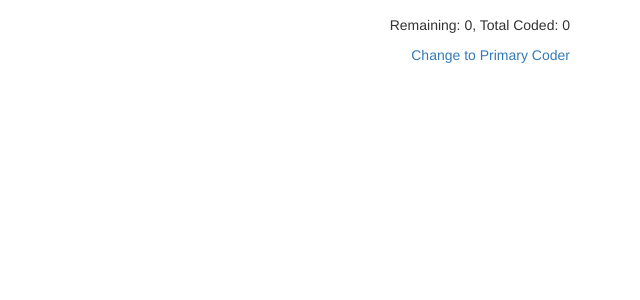
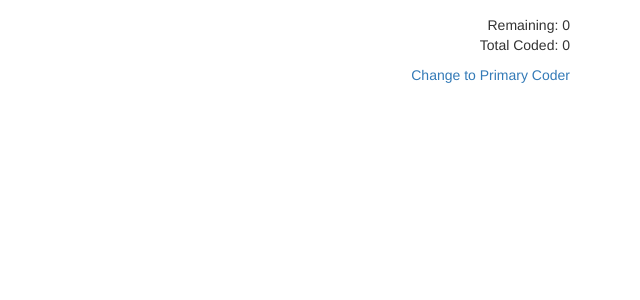
Before and after one commit to rosscg/crisis-data, a Django app: page /coding_interface/2 in a window 1280 px wide. Shown: the top 300 px of the page, without its empty margins (640-1280 px from the left). Run offline with Django 3.2, Linux system fonts and the light colour scheme; data that the repository does not hold is empty; parts of the project's set-up code (start-up, migrations or seed data) failed here and were passed over; some libraries are stand-ins or nearby versions.

Commit message:
Misc changes

```diff
--- a/codebook.txt
+++ b/codebook.txt
@@ -43,7 +43,7 @@ DataCode
 List of codes for classifying Tweets. ManyToManyField with Tweet model and the Coder intermediate model. Uses a custom id value that is manually set as the PK doesn't reset when rows are deleted, and therefore causes issues with the button interface. Current support for up to 10 codes, any more will work but won't be assigned hotkeys in the coding interface.
 
 Coder
-Intermediate model between DataCode and Tweet which identifies which coder assigned the code, for validation purposes.
+Intermediate model between DataCode and Tweet which identifies which coder assigned the code. Multiple coders can be used for validation purposes.
 
 Hashtag
 Hashtags from collected Tweets (represented as the FK).
--- a/streamcollect/templates/streamcollect/coding_interface.html
+++ b/streamcollect/templates/streamcollect/coding_interface.html
@@ -14,7 +14,7 @@
 
       {% if coder != '0' %}
       <div class="row">
-        <div class="col-lg-8">
+        <div class="col-lg-10">
           {% if remaining != 0 %}
           <form action="submit" method="POST">{% csrf_token %}
             <input type="hidden" value={{ tweet.tweet_id }} name="tweet_id">
@@ -29,14 +29,14 @@
           </form>
           {% endif %}
         </div>
-        <div class="col-lg-4">
+        <div class="col-lg-2">
           <div class="coding_button_row" align='right'>
             {% if coder == '1' %}
             <p>Total Coded: {{ total_coded }}</p>
-            <p><a href="/coding_interface/2">Change to Secondary Coder</a></p>
+            <p><a href="/coding_interface/2">Change to Second Coder</a></p>
             <p><a id="add_codes" href="/coding_interface/0">Add/View Codes</a></p>
             {% elif coder != '0' %}
-            <p>Remaining: {{ remaining }}, Total Coded: {{ total_coded }}</p>
+            <p>Remaining: {{ remaining }} <br/> Total Coded: {{ total_coded }}</p>
             <p><a href="/coding_interface/1">Change to Primary Coder</a></p>
             {% endif %}
           </div>
@@ -58,7 +58,7 @@
       {% if coder == '0' %}
         <div class="row">
           <div class="coding_button_row">
-            <div class="col-lg-8">
+            <div class="col-lg-10">
               <form action="submit" method="POST" class="form-inline">{% csrf_token %}
                 <div class="form-group">
                   <div class="col-xl-8">
@@ -71,7 +71,7 @@
                 </div>
               </form>
             </div>
-            <div class="col-lg-4">
+            <div class="col-lg-2">
               <p align='right'><a href="/coding_interface/1">Change to Primary Coder</a></p>
               <p align='right'>Scroll down to view and remove existing codes</p>
             </div>
```
Also changed, not shown: README.md.
